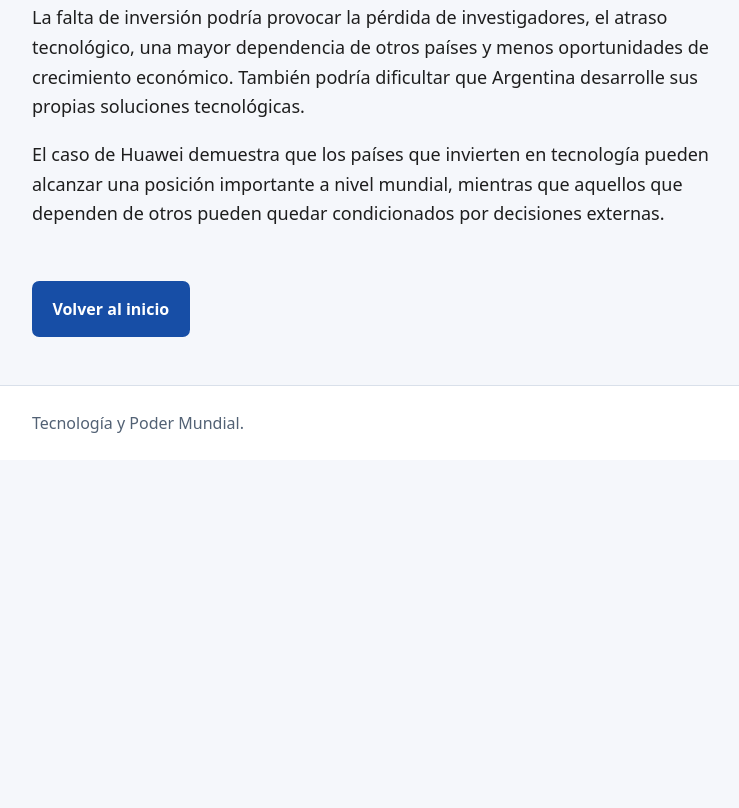
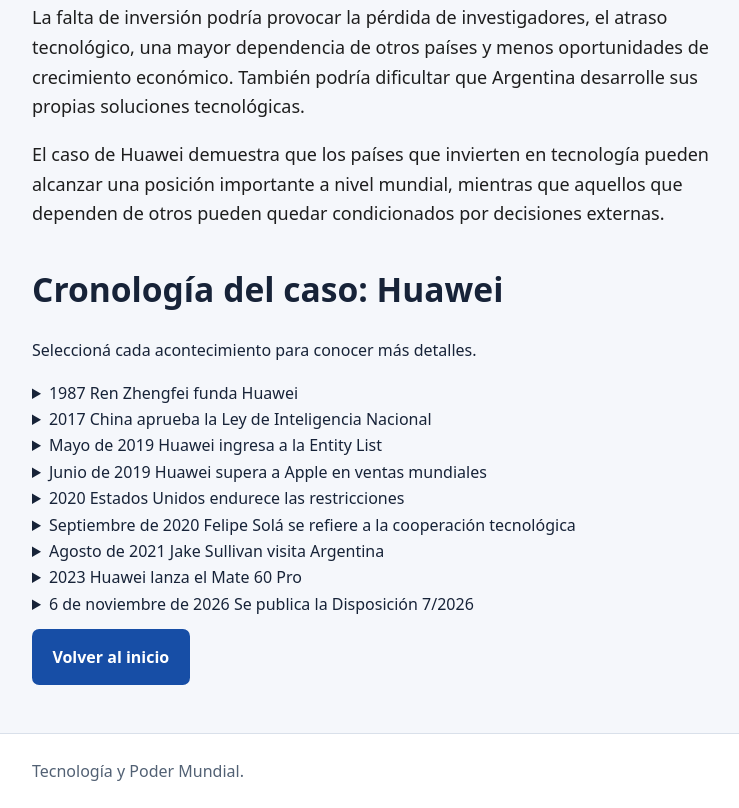
Before and after one commit to AgustinZ15/Huawei-y-Estados-Unidos, a plain HTML site: page contacto.html in a window 1280 px wide. Shown: the part 1939-2747 px from the top of the page, without its empty margins (48-787 px from the left). Before the commit the page ends 2399 px from the top, so only its background shows below. Drawn offline with Linux system fonts and the light colour scheme.

Commit message:
Add files via upload

```diff
--- a/contacto.html
+++ b/contacto.html
@@ -190,6 +190,90 @@
 
         </section>
 
+
+        <!-- LÍNEA DE TIEMPO INTERACTIVA -->
+        <section class="cronologia" aria-labelledby="titulo-cronologia">
+            <header class="cronologia-encabezado">
+                <h2 id="titulo-cronologia">Cronología del caso: Huawei</h2>
+                <p>Seleccioná cada acontecimiento para conocer más detalles.</p>
+            </header>
+
+            <div class="linea-tiempo">
+                <details class="evento-tiempo">
+                    <summary>
+                        <span class="fecha-evento">1987</span>
+                        <span class="titulo-evento">Ren Zhengfei funda Huawei</span>
+                    </summary>
+                    <p>Ren Zhengfei funda Huawei, empresa que inicialmente se especializó en equipos de telecomunicaciones.</p>
+                </details>
+
+                <details class="evento-tiempo">
+                    <summary>
+                        <span class="fecha-evento">2017</span>
+                        <span class="titulo-evento">China aprueba la Ley de Inteligencia Nacional</span>
+                    </summary>
+                    <p>China aprueba la Ley de Inteligencia Nacional.</p>
+                </details>
+
+                <details class="evento-tiempo">
+                    <summary>
+                        <span class="fecha-evento">Mayo de 2019</span>
+                        <span class="titulo-evento">Huawei ingresa a la Entity List</span>
+                    </summary>
+                    <p>Estados Unidos incorpora a Huawei a la <em>Entity List</em>; Huawei pierde el acceso comercial a los servicios de Google en los nuevos modelos.</p>
+                </details>
+
+                <details class="evento-tiempo">
+                    <summary>
+                        <span class="fecha-evento">Junio de 2019</span>
+                        <span class="titulo-evento">Huawei supera a Apple en ventas mundiales</span>
+                    </summary>
+                    <p>En las cifras del segundo trimestre, Huawei supera a Apple en ventas mundiales de celulares y queda segunda detrás de Samsung.</p>
+                </details>
+
+                <details class="evento-tiempo">
+                    <summary>
+                        <span class="fecha-evento">2020</span>
+                        <span class="titulo-evento">Estados Unidos endurece las restricciones</span>
+                    </summary>
+                    <p>Estados Unidos endurece las restricciones sobre semiconductores fabricados con tecnología estadounidense; se afectan los procesadores Kirin.</p>
+                </details>
+
+                <details class="evento-tiempo">
+                    <summary>
+                        <span class="fecha-evento">Septiembre de 2020</span>
+                        <span class="titulo-evento">Felipe Solá se refiere a la cooperación tecnológica</span>
+                    </summary>
+                    <p>El canciller Felipe Solá reconoce el descontento de EE. UU. por la cooperación tecnológica entre Argentina y China.</p>
+                </details>
+
+                <details class="evento-tiempo">
+                    <summary>
+                        <span class="fecha-evento">Agosto de 2021</span>
+                        <span class="titulo-evento">Jake Sullivan visita Argentina</span>
+                    </summary>
+                    <p>Jake Sullivan visita Argentina y se reúne con el presidente Alberto Fernández.</p>
+                </details>
+
+                <details class="evento-tiempo">
+                    <summary>
+                        <span class="fecha-evento">2023</span>
+                        <span class="titulo-evento">Huawei lanza el Mate 60 Pro</span>
+                    </summary>
+                    <p>Huawei lanza el Mate 60 Pro con un procesador avanzado fabricado en China.</p>
+                </details>
+
+                <details class="evento-tiempo">
+                    <summary>
+                        <span class="fecha-evento">6 de noviembre de 2026</span>
+                        <span class="titulo-evento">Se publica la Disposición 7/2026</span>
+                    </summary>
+                    <p>Se publica la Disposición 7/2026 del Centro Nacional de Ciberseguridad.</p>
+                </details>
+            </div>
+        </section>
+        <!-- FIN DE LA LÍNEA DE TIEMPO -->
+
         <a class="button" href="index.html">Volver al inicio</a>
 
     </main>
```
